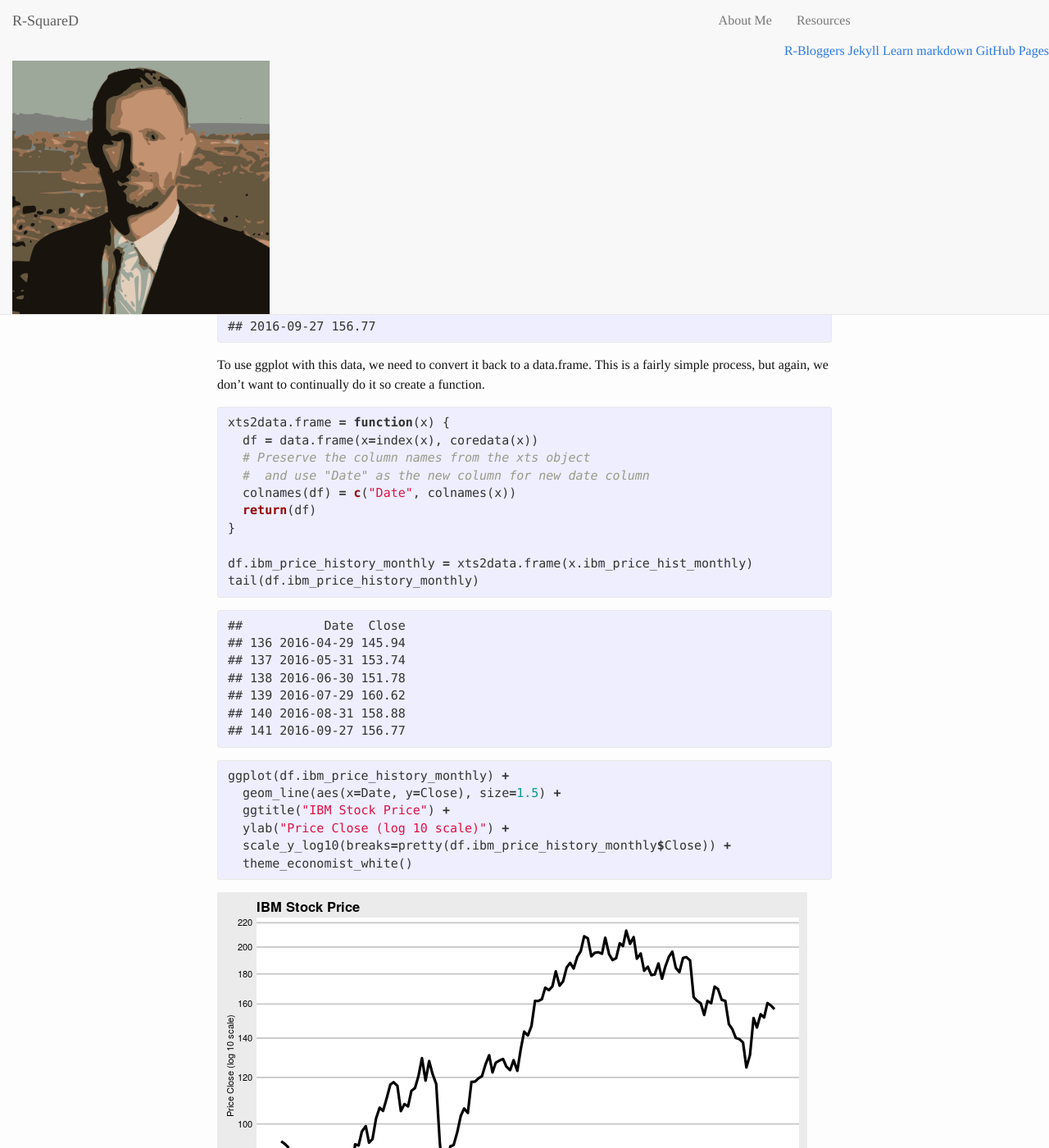
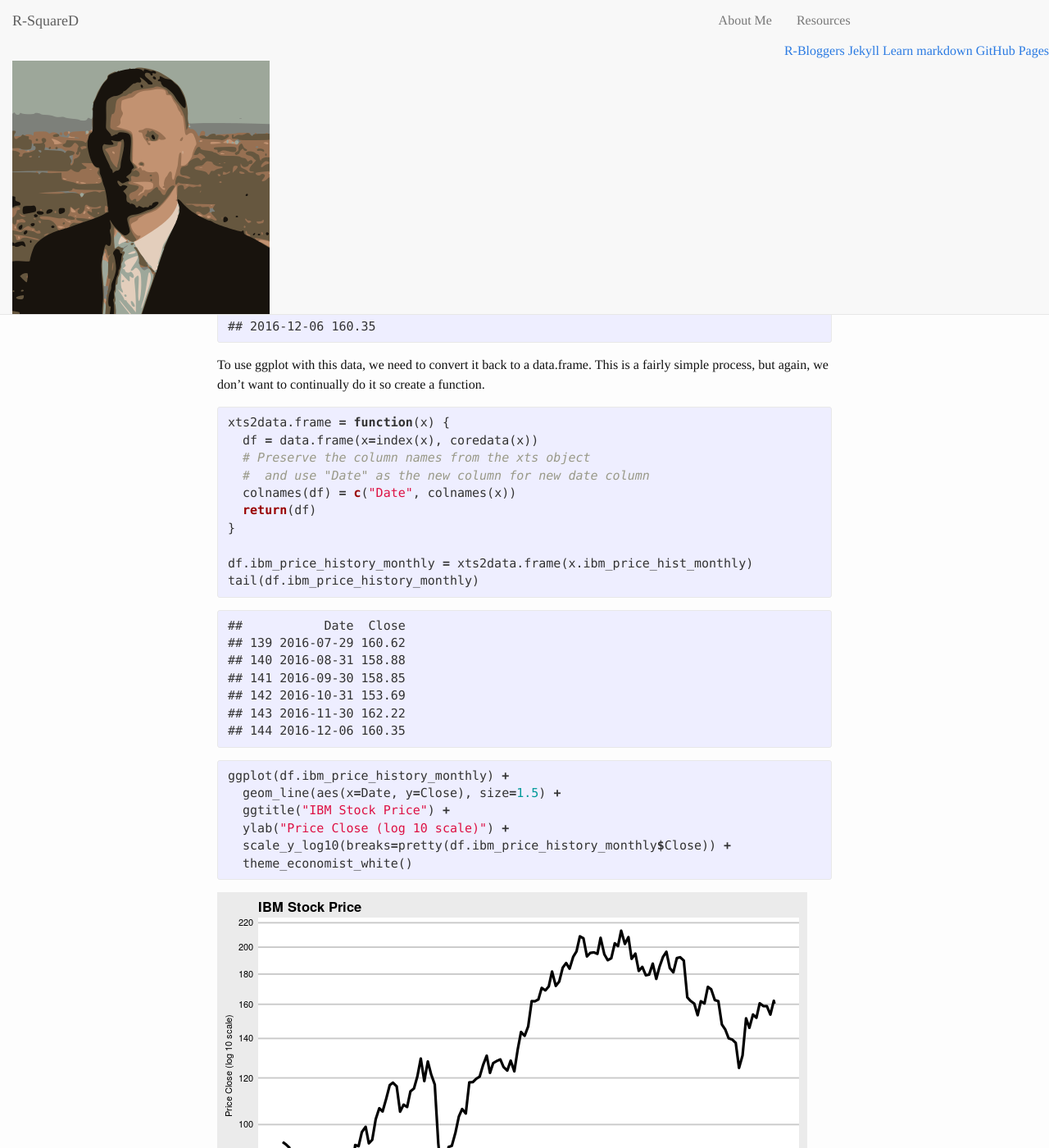
Before and after one commit to DariusTG/dariustg.github.io, a Jekyll site: the page built from _posts/2016-09-15-its-time.md, in a window 1280 px wide and 1400 px high, scrolled down 779 px. Shown: the whole window at 82% size. Built offline with Jekyll 4.4.1, drawn with Linux system fonts in a browser that asks for light colours; nearby versions of some CDN libraries; comment, search, counter and statistics services are not loaded; some of the changed text lies outside the part shown.

```diff
--- a/_posts/2016-09-15-its-time.md
+++ b/_posts/2016-09-15-its-time.md
@@ -55,12 +55,12 @@
 
 {% highlight text %}
 ##             Close
-## 2016-04-29 145.94
-## 2016-05-31 153.74
-## 2016-06-30 151.78
 ## 2016-07-29 160.62
 ## 2016-08-31 158.88
-## 2016-09-27 156.77
+## 2016-09-30 158.85
+## 2016-10-31 153.69
+## 2016-11-30 162.22
+## 2016-12-06 160.35
 {% endhighlight %}
 
 To use ggplot with this data, we need to convert it back to a data.frame. This is a fairly simple process, but again, we don't want to continually do it so create a function.
@@ -83,12 +83,12 @@
 
 {% highlight text %}
 ##           Date  Close
-## 136 2016-04-29 145.94
-## 137 2016-05-31 153.74
-## 138 2016-06-30 151.78
 ## 139 2016-07-29 160.62
 ## 140 2016-08-31 158.88
-## 141 2016-09-27 156.77
+## 141 2016-09-30 158.85
+## 142 2016-10-31 153.69
+## 143 2016-11-30 162.22
+## 144 2016-12-06 160.35
 {% endhighlight %}
 
 
@@ -147,12 +147,12 @@
 
 {% highlight text %}
 ##            Data.Open Data.High Data.Low Data.Close
-## 2016-04-29    152.52    152.53   144.00     145.94
-## 2016-05-31    145.27    153.74   144.13     153.74
-## 2016-06-30    152.51    155.35   143.50     151.78
 ## 2016-07-29    152.35    162.65   151.68     160.62
 ## 2016-08-31    161.45    163.53   158.32     158.88
-## 2016-09-27    159.54    161.64   153.84     156.77
+## 2016-09-30    159.54    161.64   153.84     158.85
+## 2016-10-31    157.61    157.61   149.63     153.69
+## 2016-11-30    152.79    164.52   151.95     162.22
+## 2016-12-06    159.82    160.35   159.82     160.35
 {% endhighlight %}
 
 
```
Also changed, not shown: _posts/2016-12-07-pipe-dream.md (added, +83 -0 lines), _source/2016-12-07-pipe-dream.Rmd (added, +73 -0 lines), figure/source/2016-09-15-its-time/unnamed-chunk-3-1.png, figure/source/2016-09-15-its-time/unnamed-chunk-4-1.png, figure/source/2016-09-15-its-time/unnamed-chunk-4-2.png, figure/source/2016-09-15-its-time/unnamed-chunk-5-1.png, figure/source/2016-12-07-pipe-dream/unnamed-chunk-1-1.png (added), figure/source/2016-12-07-pipe-dream/unnamed-chunk-1-2.png (added), figure/source/2016-12-07-pipe-dream/unnamed-chunk-1-3.png (added), img/posts/pipes.png (added), 2 other files.
